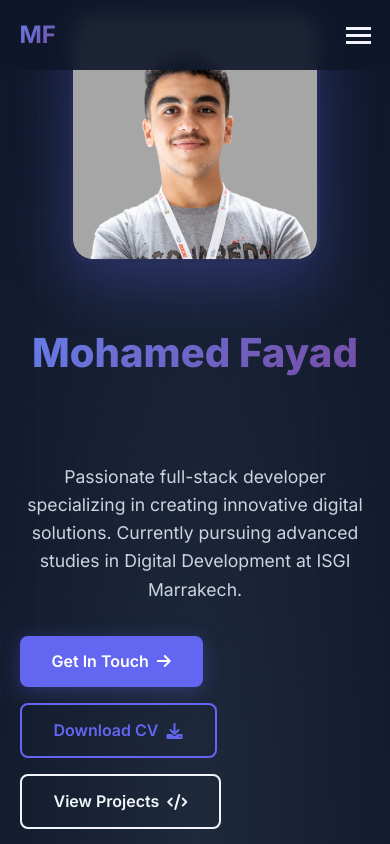
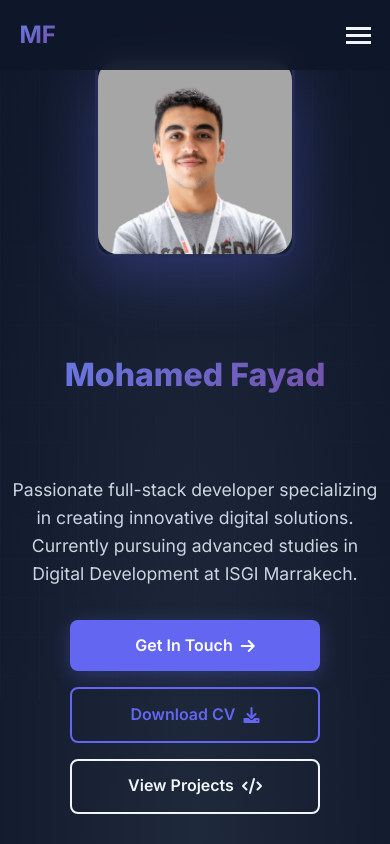
Before and after one commit to mofayad/mofayad.github.io, a plain HTML site: page index.html in a window 390 px wide. Shown: the top 844 px of the page. Drawn offline with Linux system fonts and the light colour scheme.

Commit message:
Update styles.css

```diff
--- a/styles.css
+++ b/styles.css
@@ -976,6 +976,10 @@ footer {
 
 /* Mobile Responsive */
 @media (max-width: 768px) {
+    .hero {
+        padding: 80px 5% 40px;
+        min-height: 90vh;
+    }
     .nav-links {
         display: none;
     }
@@ -991,16 +995,19 @@ footer {
 
     .hero-image {
         order: -1;
+        margin-bottom: 2rem;
     }
 
     .image-container {
         width: 250px;
         height: 250px;
         margin: 0 auto;
+        border-radius: 15px;
     }
 
     .profile-image {
-        object-position: center 30%;
+        object-position: center 15%;
+        object-fit: cover;
     }
 
     .about-content {
@@ -1035,6 +1042,38 @@ footer {
 
     .projects-grid {
         grid-template-columns: 1fr;
+    }
+}
+
+/* Extra small mobile devices */
+@media (max-width: 480px) {
+    .hero {
+        padding: 60px 3% 30px;
+        min-height: 85vh;
+    }
+
+    .image-container {
+        width: 200px;
+        height: 200px;
+    }
+
+    .hero-text h1 {
+        font-size: 2rem;
+    }
+
+    .hero-text h2 {
+        font-size: 1.3rem;
+    }
+
+    .hero-buttons {
+        flex-direction: column;
+        align-items: center;
+    }
+
+    .btn {
+        width: 100%;
+        max-width: 250px;
+        justify-content: center;
     }
 }
 
@@ -1112,5 +1151,4 @@ html {
 
 .scroll-to-top.visible {
     display: flex;
-
 }
```
